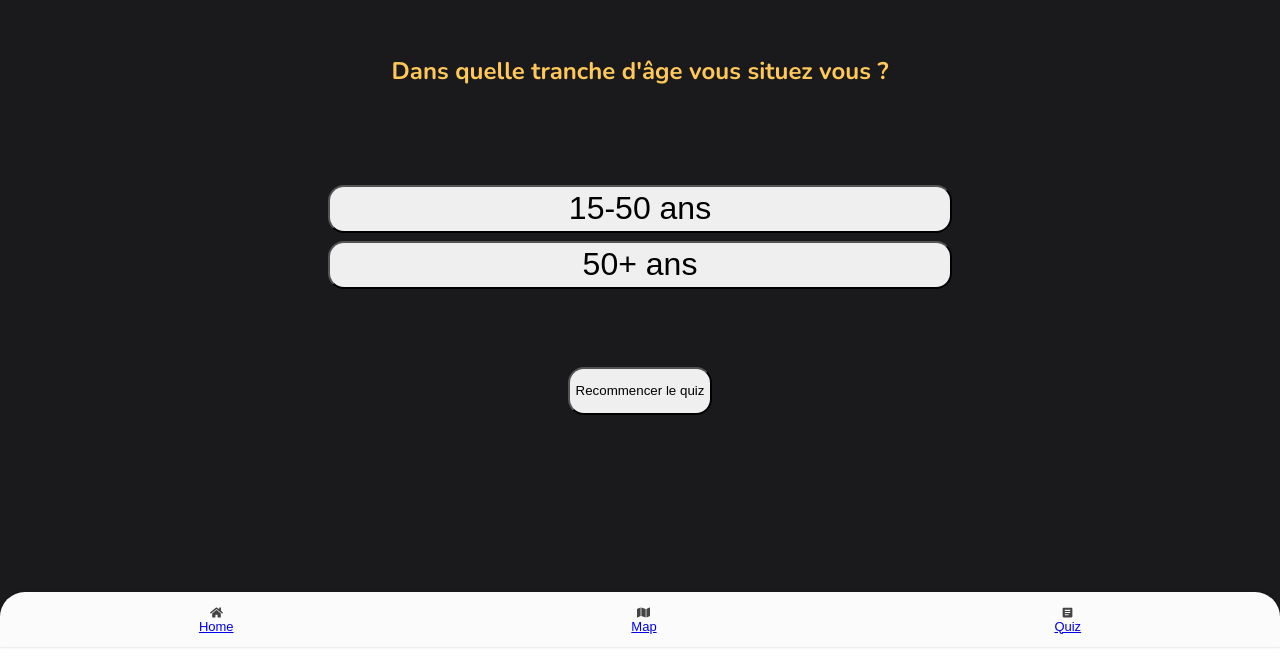
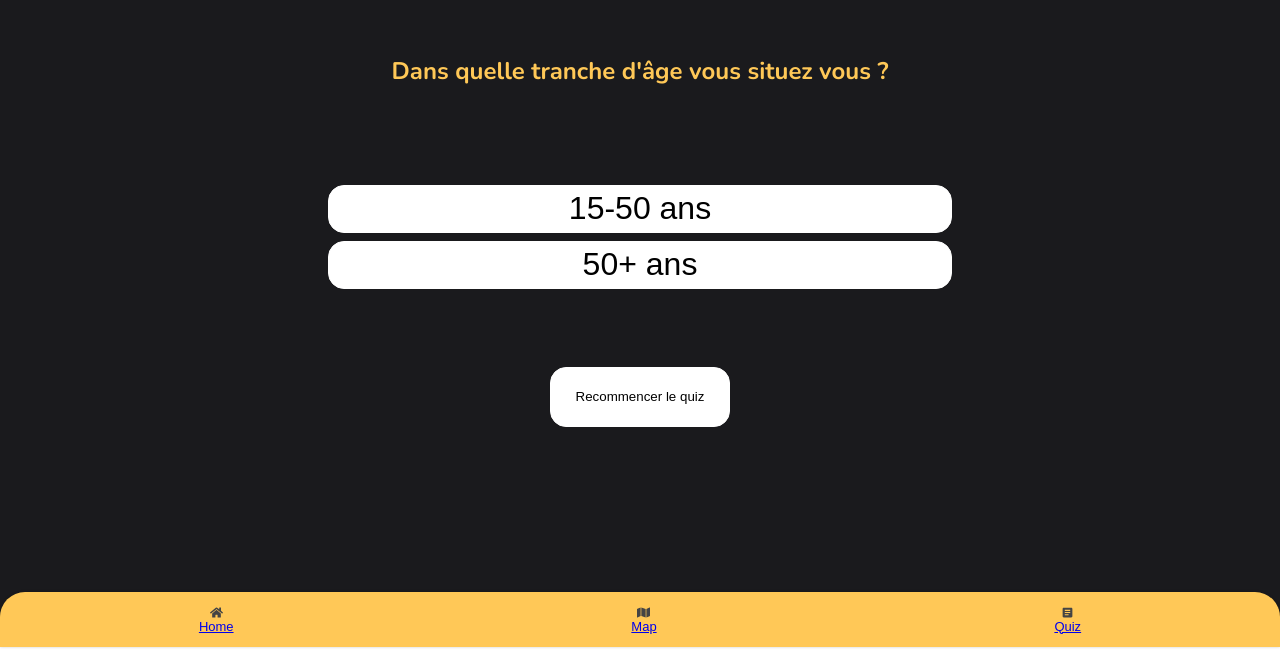
Before and after one commit to WildCodeSchool/2022-03-JS-Toulouse-project-2-actio, a React (Vite) app in the folder frontend/: page /Quiz in a window 1280 px wide. Shown: the part 153-812 px from the top of the page. Built offline with nearby package versions, Linux system fonts and the light colour scheme.

Commit message:
test de style sur les boutons

```diff
--- a/frontend/src/components/Navbar.css
+++ b/frontend/src/components/Navbar.css
@@ -10,7 +10,7 @@ body {
   border-top-left-radius: 25px;
   border-top-right-radius: 25px;
   box-shadow: 0 0 3px rgba(0, 0, 0, 0.2);
-  background-color: #fbfbfb;
+  background-color: #ffc857;
   display: flex;
   overflow-x: auto;
   z-index: 1000;
--- a/frontend/src/pages/Quiz.css
+++ b/frontend/src/pages/Quiz.css
@@ -52,8 +52,28 @@
   color: #ffc857;
 }
 
+button {
+  width: 180px;
+  height: 60px;
+  cursor: pointer;
+  background: white;
+  border: 1px solid white;
+  outline: none;
+  transition: 0.5s ease-in-out;
+}
 button:hover {
-  background-color: #ffc857;
+  transition: 0.5s ease-in-out;
+  background: #ffc857;
+}
+
+button:hover svg {
+  stroke-dashoffset: -480;
+}
+
+button span {
+  color: white;
+  font-size: 18px;
+  font-weight: 100;
 }
 
 .score-section {
```
